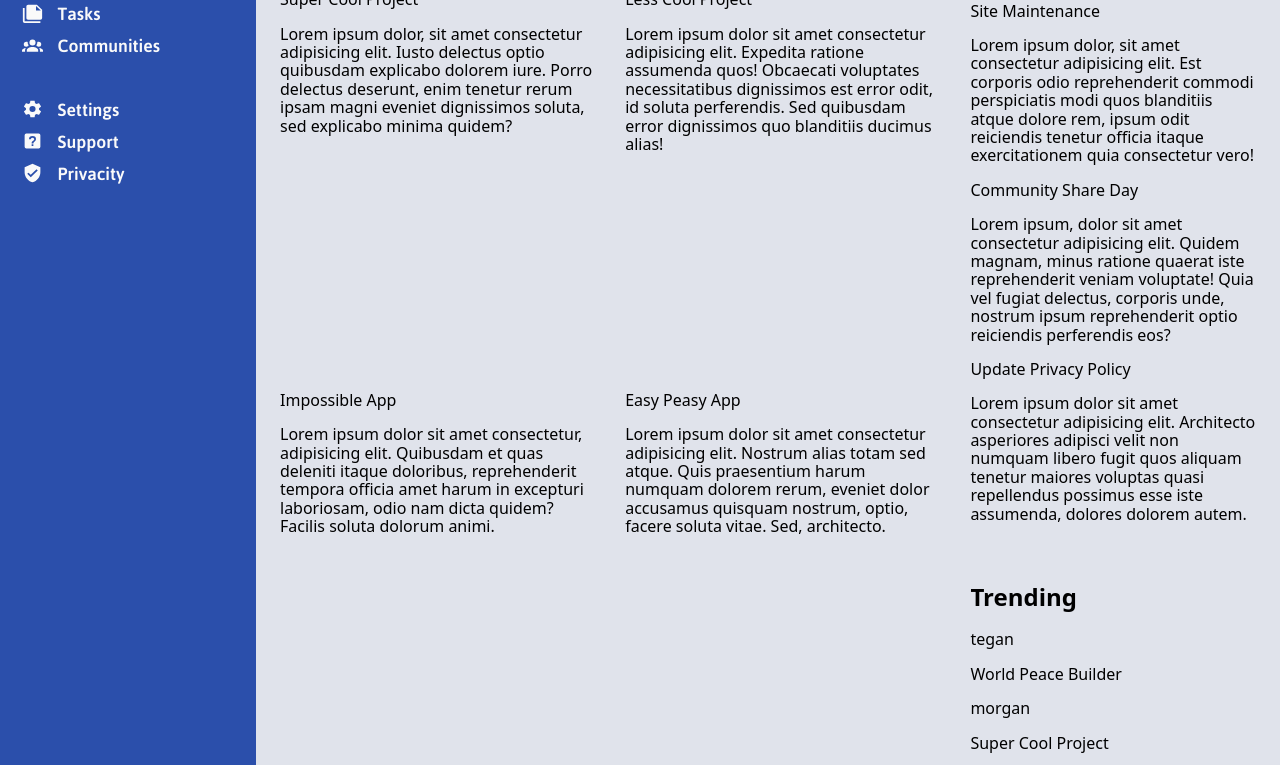
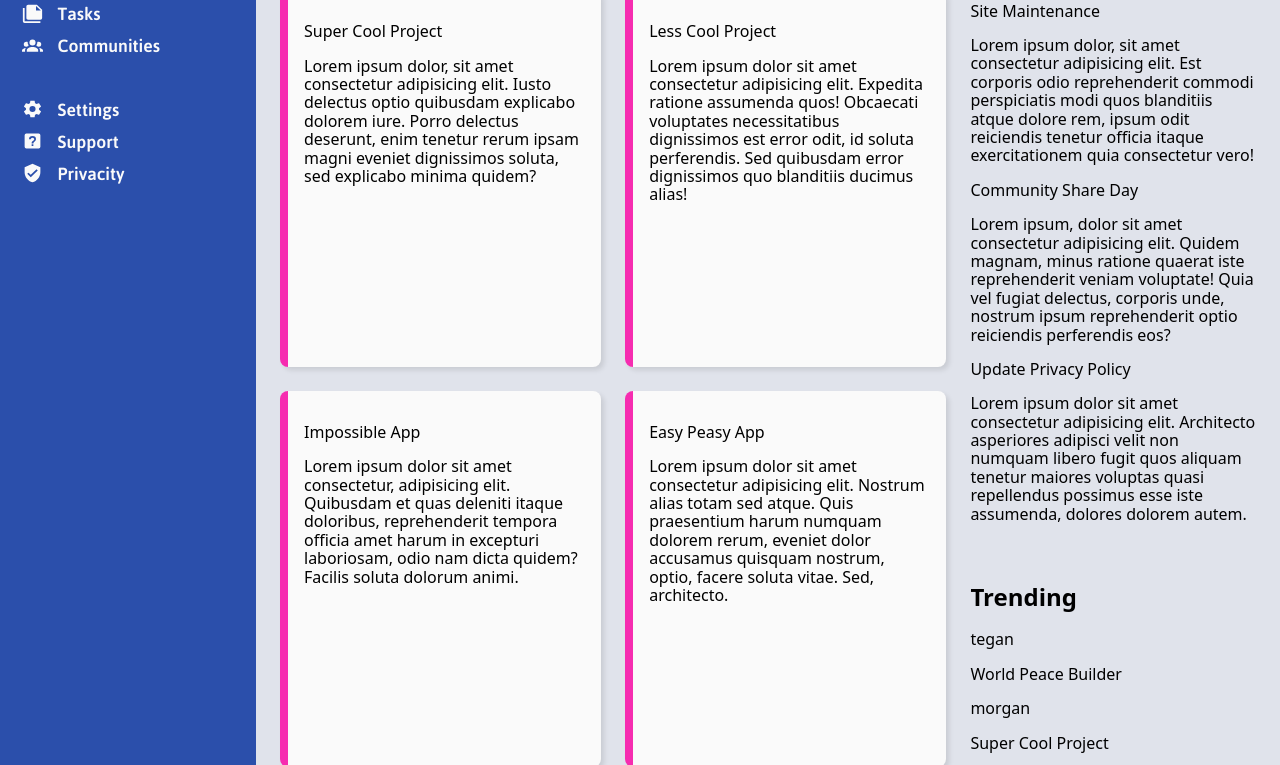
Before and after one commit to It-is-Michel/Odin-Admin-Dashboard, a website: page index.html in a window 1280 px wide. Shown: the part 227-992 px from the top of the page. Drawn offline with nearby package versions, Linux system fonts and the light colour scheme.

Commit message:
feat: Make projects look like cards

```diff
--- a/styles.css
+++ b/styles.css
@@ -373,6 +373,16 @@
   font-size: 1.2rem;
 }
 
+.project {
+  padding: 2rem 1rem;
+
+  border-left: solid 0.5rem var(--color-hsl-accent-color);
+  border-radius: 0.5rem;
+
+  background-color: var(--color-hsl-main-color);
+  box-shadow: hsla(0 0% 0% / 10%) 0.2rem 0.2rem 0.3rem;
+}
+
 .announcements-section {
   grid-area: announcements-section;
 }
```
